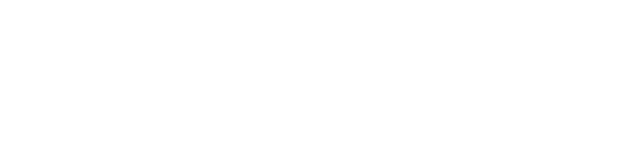
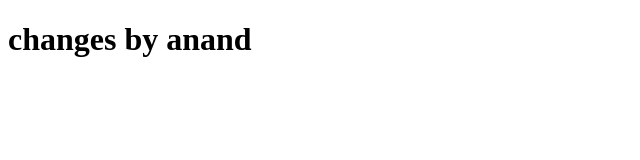
Before and after one commit to AnandShirbhaiyye/sample-project, a plain HTML site: page index.html in a window 1280 px wide. Shown: the whole page, without its empty margins (0-640 px from the left). Drawn offline with Linux system fonts and the light colour scheme.

Commit message:
changes by anaand

```diff
--- a/index.html
+++ b/index.html
@@ -7,6 +7,6 @@
   <title>Document</title>
 </head>
 <body>
-
+  <h1>changes by anand</h1>
 </body>
 </html>
```
